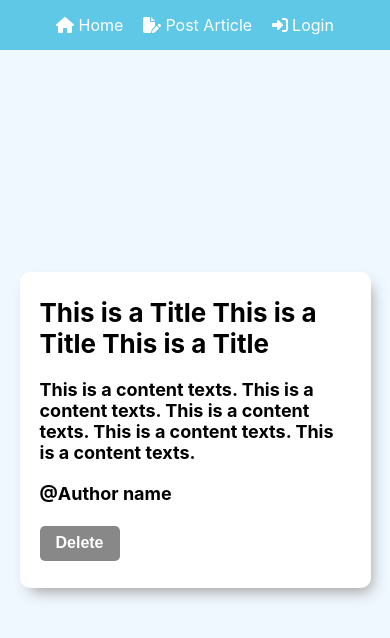
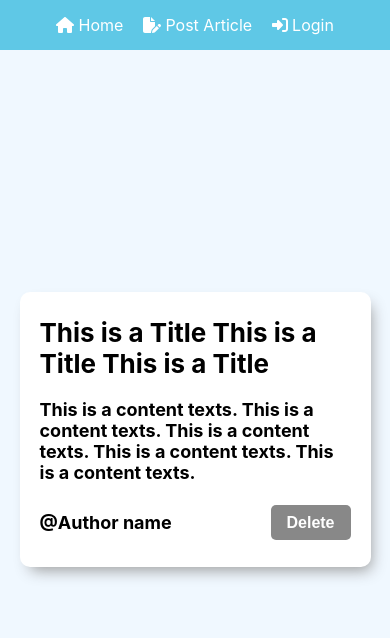
Before and after one commit to hayapy88/blog, a React (Create React App) app: page / in a window 390 px wide. Shown: the top 638 px of the page. Built offline with nearby package versions, Linux system fonts and the light colour scheme.

Commit message:
Adjust styles

```diff
--- a/src/components/Home.css
+++ b/src/components/Home.css
@@ -1,36 +1,53 @@
 @import url("./PostArticle.css");
 
-.postContainer.postContainer--home {
+.homePage .postContainer--home {
   min-height: auto;
   height: auto;
   padding: 30px;
 }
 
 @media screen and (max-width: 420px) {
-  .postContainer.postContainer--home {
+  .homePage .postContainer--home {
     padding: 20px;
   }
 }
 
-.postHeading.postHeading--title {
+.homePage .postHeading {
+  word-wrap: break-word;
+}
+
+.homePage .postHeading--title {
   font-size: 30px;
 }
 
 @media screen and (max-width: 767px) {
-  .postHeading.postHeading--title {
+  .homePage .postHeading--title {
     font-size: 26px;
   }
 }
 
-.postHeading.postHeading--author {
+.homePage .postHeading--author {
   font-weight: bold;
 }
 
-.postContainer button.deleteButton {
+.homePage .postContainer button.deleteButton {
   width: 80px;
   margin: 7px 0;
   background-color: #888;
 }
-.postContainer button.deleteButton:hover {
+.homePage .postContainer button.deleteButton:hover {
   background-color: #555;
 }
+
+.postPart--authorAndDelete {
+  display: flex;
+  align-items: center;
+  gap: 10px;
+}
+
+.postPart--authorAndDelete .postHeading {
+  width: calc(100% - 90px);
+}
+.postPart--authorAndDelete .deleteButton {
+  width: 80px;
+}
--- a/src/components/Home.js
+++ b/src/components/Home.js
@@ -6,7 +6,7 @@ const Home = () => {
     console.log("Clicked Delete button");
   };
   return (
-    <div className="postBlock">
+    <div className="homePage postBlock">
       <div className="postContainer postContainer--home">
         <div className="postPart">
           <h2 className="postHeading postHeading--title">
@@ -19,10 +19,8 @@ const Home = () => {
             texts. This is a content texts. This is a content texts.
           </p>
         </div>
-        <div className="postPart">
+        <div className="postPart postPart--authorAndDelete">
           <p className="postHeading postHeading--author">@Author name</p>
-        </div>
-        <div className="postPart">
           <button className="deleteButton" onClick={deletePostData}>
             Delete
           </button>
--- a/src/components/PostArticle.js
+++ b/src/components/PostArticle.js
@@ -49,7 +49,7 @@ const PostArticle = () => {
   }, []);
 
   return (
-    <div className="postBlock">
+    <div className="postArticlePage postBlock">
       <div className="postContainer">
         <h1 className="postHead">Post an article</h1>
         <div className="postPart">
```
